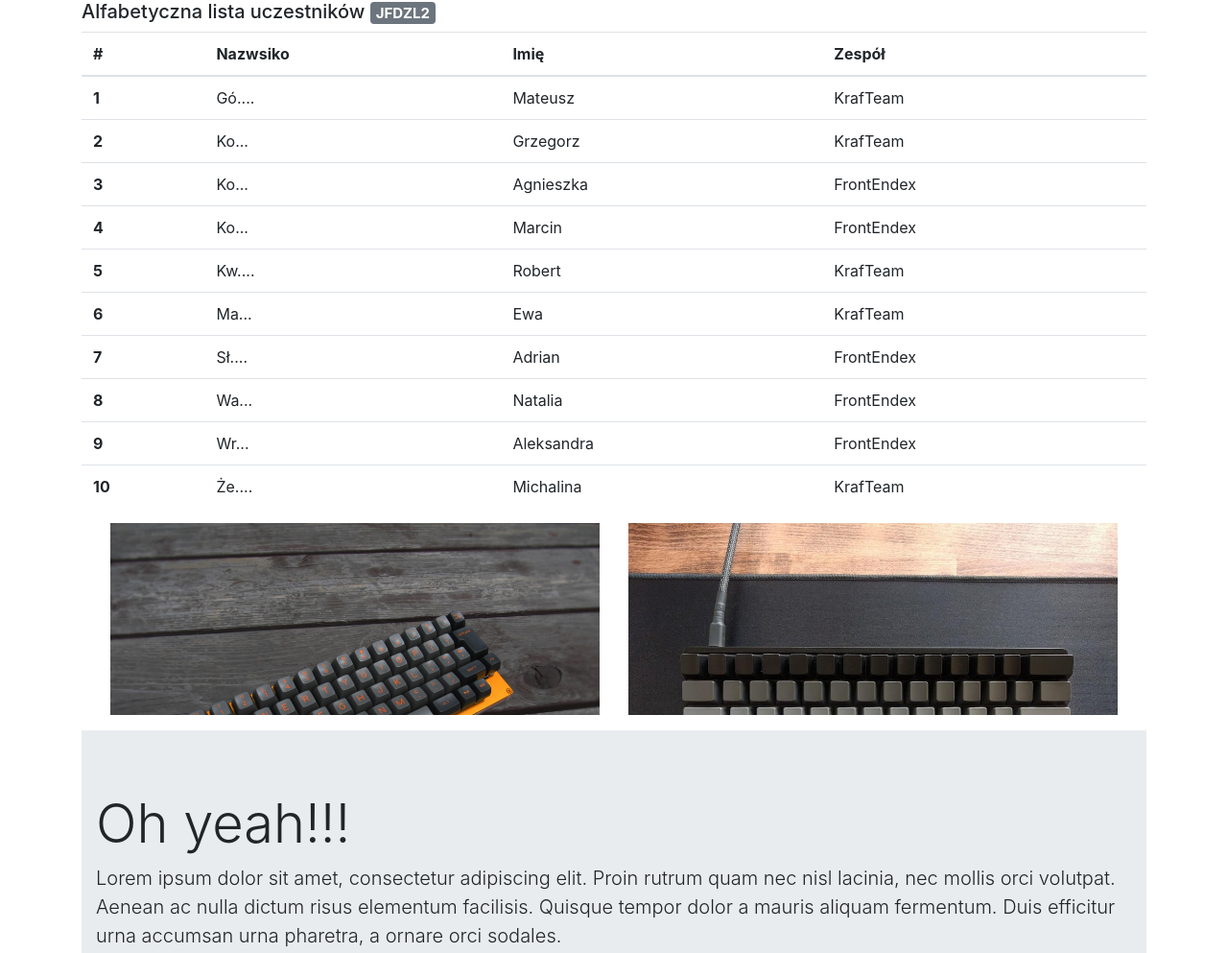
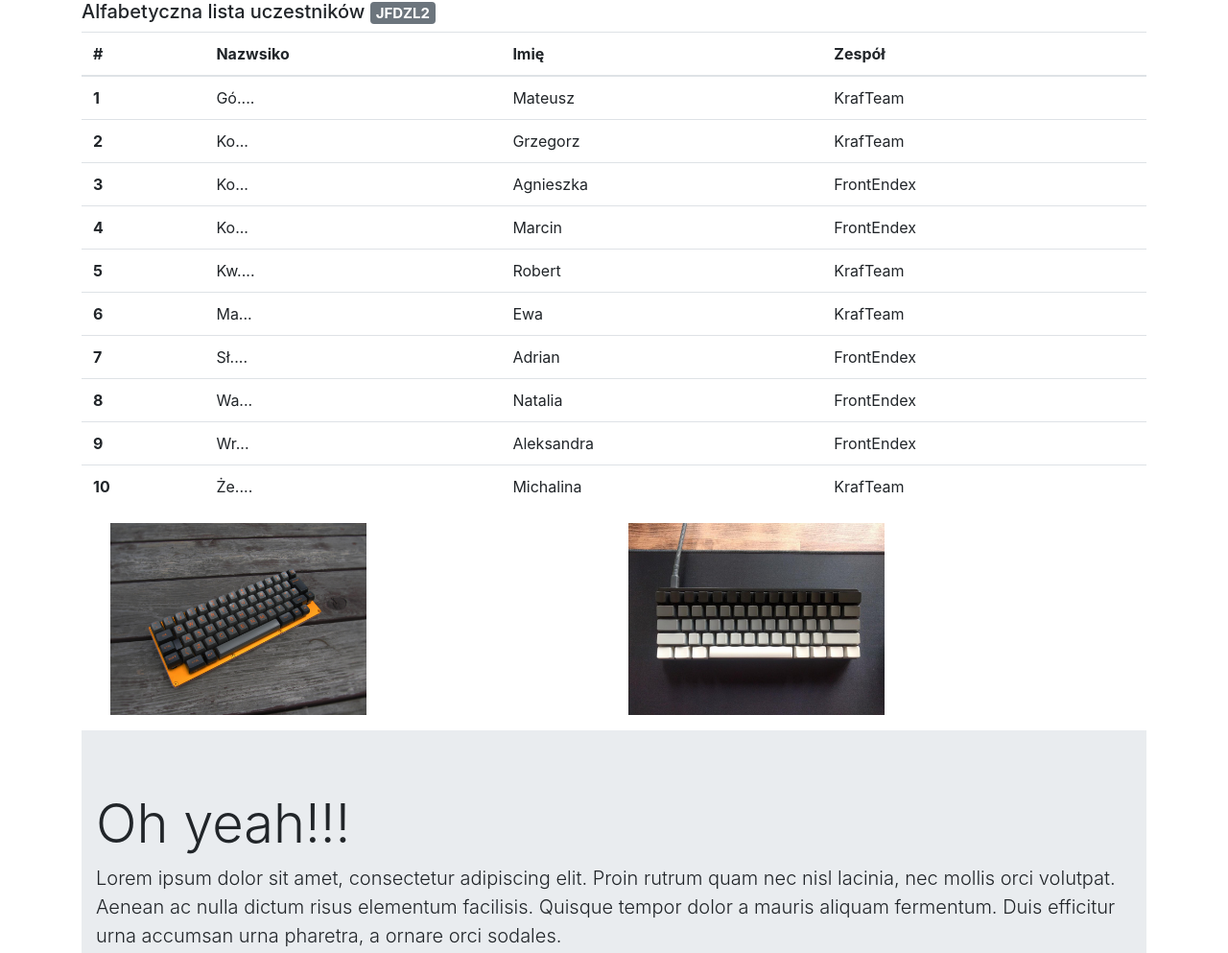
Before and after one commit to EwaWisimito/Praca_domowa, a plain HTML site: page index.html in a window 1280 px wide. Shown: the top 993 px of the page at 96% size. Drawn offline with nearby package versions, Linux system fonts and the light colour scheme; a script that the page names is missing.

Commit message:
rsponsive img

```diff
--- a/index.html
+++ b/index.html
@@ -96,13 +96,13 @@
 
             </tbody>
         </table>
-        <div  class="container img_container d-flex flex-row bd-highlight mb-3 d-sm-flex flex-xs-column">
+        <div  class="container img_container d-flex  bd-highlight mb-3  ">
 
-            <div class=" col-md-6">
-                <img src="tlo.jpg"  class="img-fluid " alt="Responsive image">
+            <div class=" col-md-6 ">
+                <img src="tlo.jpg"  class="img-fluid i " alt="Responsive image">
                 </div>
             <div class=" col-md-6">
-                <img src="tlo2.jpg"  class="img-fluid" alt="Responsive image">
+                <img src="tlo2.jpg"  class="img-fluid i" alt="Responsive image">
                 </div>
 
         </div>
--- a/main.css
+++ b/main.css
@@ -3,6 +3,8 @@
     overflow: hidden;
 
 }
-.img_fluid {
+.i {
     height: 200px;
+
+
 }
```
